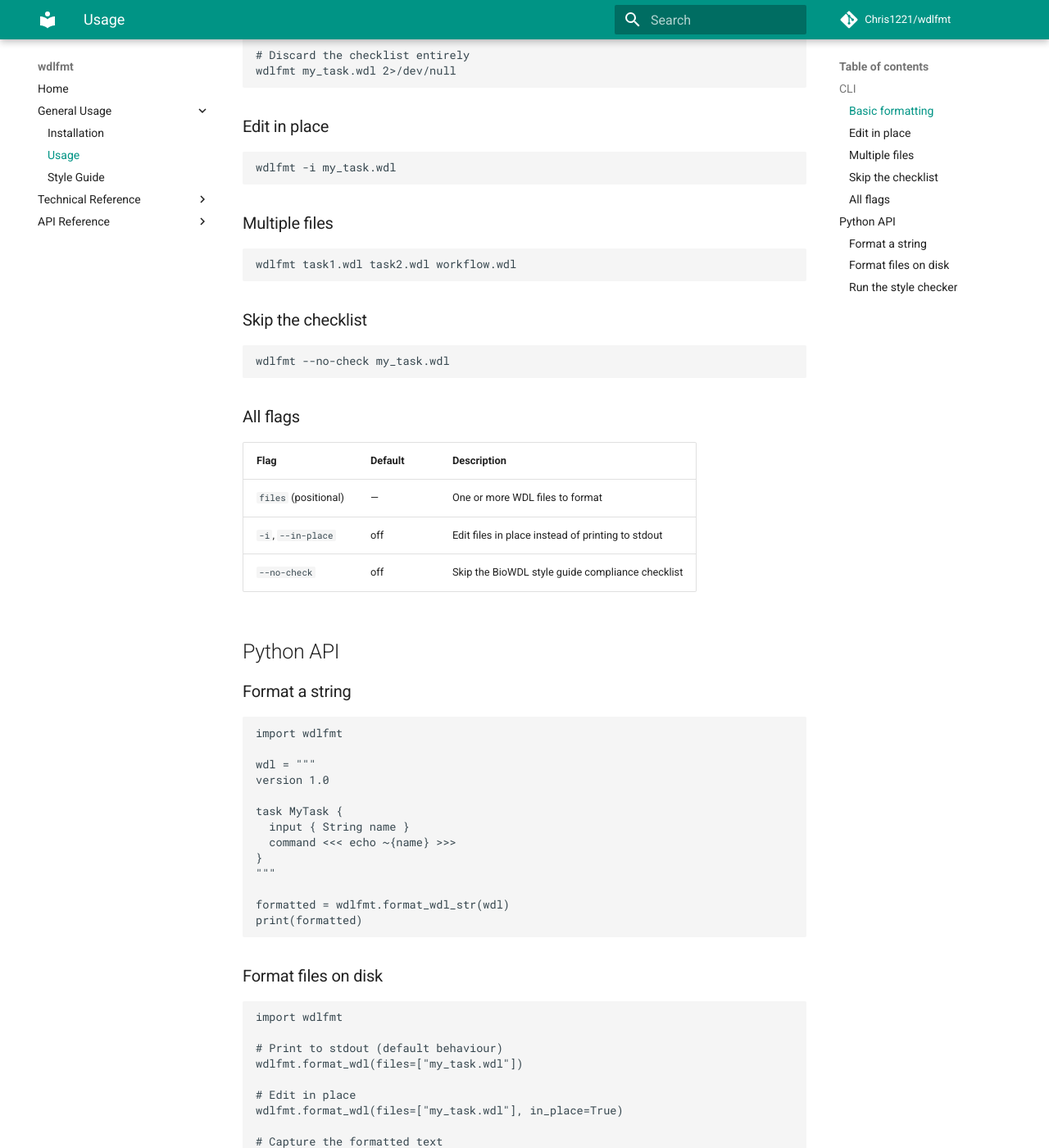
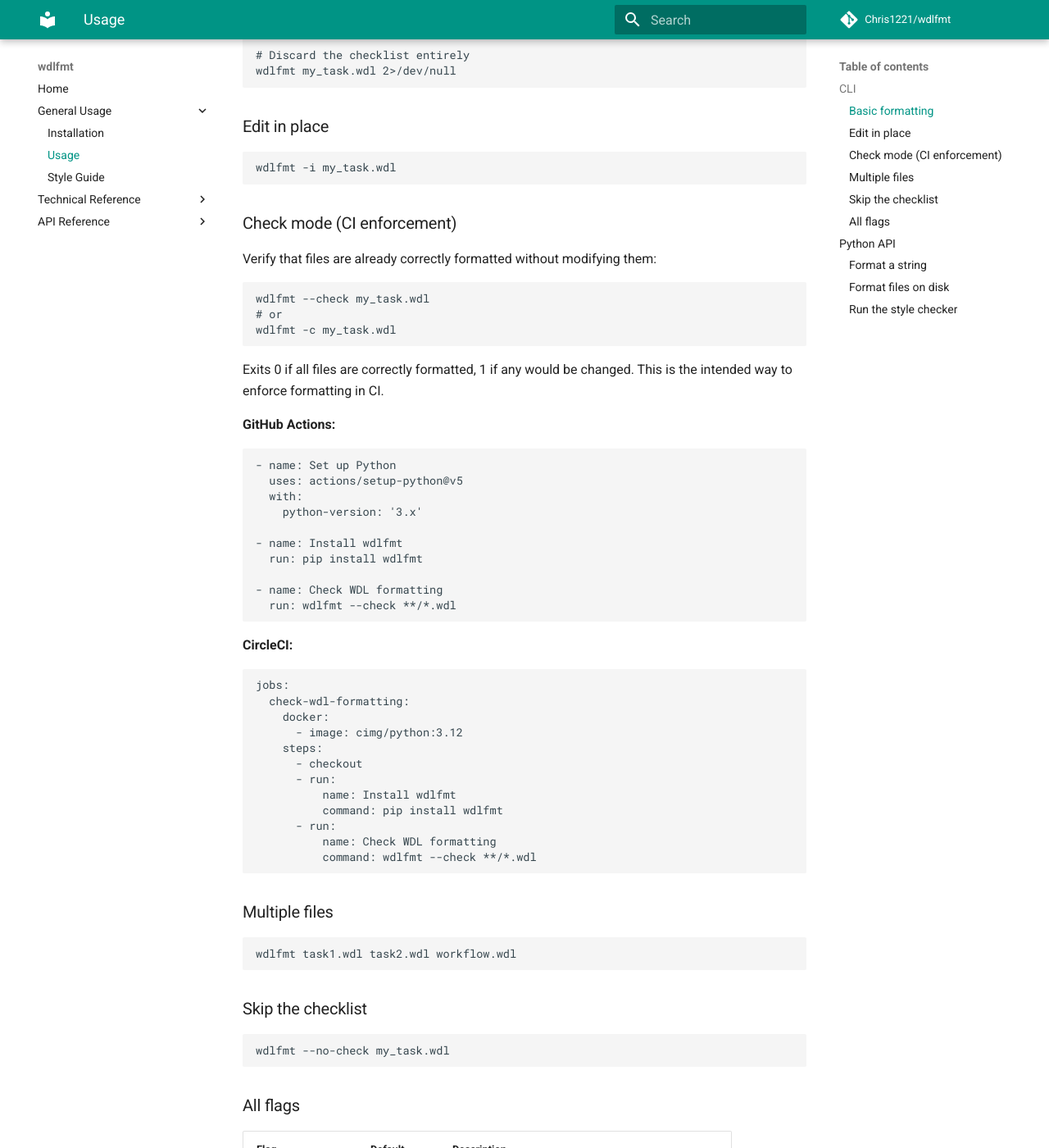
Before and after one commit to Chris1221/wdlfmt, an MkDocs documentation site: the page built from docs/usage.md, in a window 1280 px wide and 1400 px high, scrolled down 451 px. Shown: the whole window at 82% size. Built offline with MkDocs 1.6.1 and Material for MkDocs 9.7.7, drawn with Linux system fonts in a browser that asks for light colours; comment, search, counter and statistics services are not loaded; some of the changed text lies outside the part shown.

Commit message:
feat: add --check / -c flag for CI format enforcement
Exit 1 if any file would be reformatted, 0 if all are already correctly
formatted. Also exports is_formatted() in the Python API.

Co-Authored-By: Claude Sonnet 4.6 <noreply@anthropic.com>

````diff
--- a/docs/usage.md
+++ b/docs/usage.md
@@ -26,6 +26,50 @@ wdlfmt my_task.wdl 2>/dev/null
 wdlfmt -i my_task.wdl
 ```
 
+### Check mode (CI enforcement)
+
+Verify that files are already correctly formatted without modifying them:
+
+```sh
+wdlfmt --check my_task.wdl
+# or
+wdlfmt -c my_task.wdl
+```
+
+Exits 0 if all files are correctly formatted, 1 if any would be changed. This is the intended way to enforce formatting in CI.
+
+**GitHub Actions:**
+
+```yaml
+- name: Set up Python
+  uses: actions/setup-python@v5
+  with:
+    python-version: '3.x'
+
+- name: Install wdlfmt
+  run: pip install wdlfmt
+
+- name: Check WDL formatting
+  run: wdlfmt --check **/*.wdl
+```
+
+**CircleCI:**
+
+```yaml
+jobs:
+  check-wdl-formatting:
+    docker:
+      - image: cimg/python:3.12
+    steps:
+      - checkout
+      - run:
+          name: Install wdlfmt
+          command: pip install wdlfmt
+      - run:
+          name: Check WDL formatting
+          command: wdlfmt --check **/*.wdl
+```
+
 ### Multiple files
 
 ```sh
@@ -44,6 +88,7 @@ wdlfmt --no-check my_task.wdl
 |------|---------|-------------|
 | `files` (positional) | — | One or more WDL files to format |
 | `-i`, `--in-place` | off | Edit files in place instead of printing to stdout |
+| `-c`, `--check` | off | Exit 1 if any file would be reformatted; do not write output |
 | `--no-check` | off | Skip the BioWDL style guide compliance checklist |
 
 ## Python API
--- a/wdlfmt/__init__.py
+++ b/wdlfmt/__init__.py
@@ -6,3 +6,8 @@ from .checker import StyleChecker, CheckResult, Status  # noqa: F401
 def check_style(wdl: str) -> list:
     """Return a list of CheckResult for the given formatted WDL string."""
     return StyleChecker(wdl).run_all()
+
+
+def is_formatted(wdl: str) -> bool:
+    """Return True if the WDL string is already correctly formatted."""
+    return format_wdl_str(wdl) == wdl
````
Also changed, not shown: README.md (+6 -0 lines), 2 other files.
